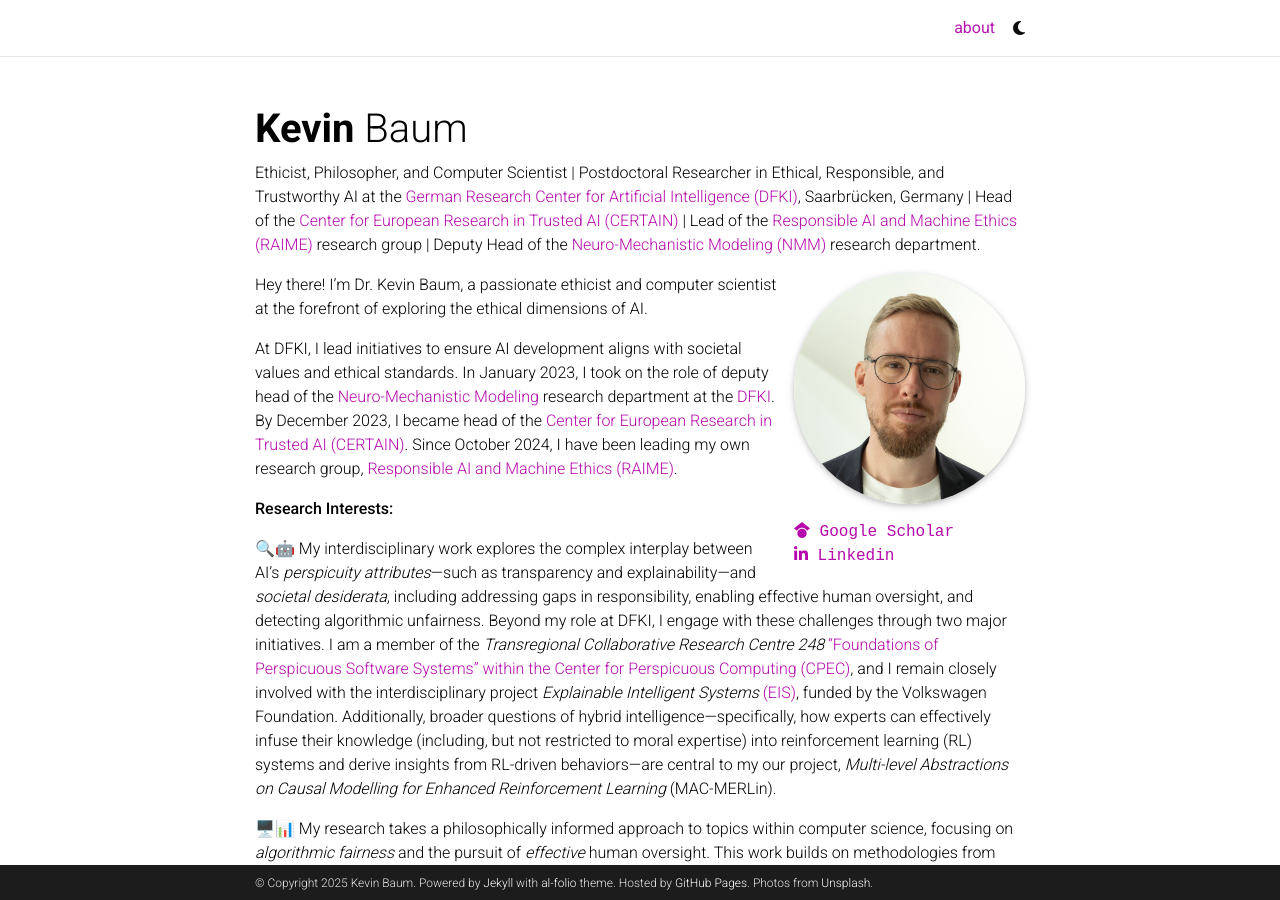
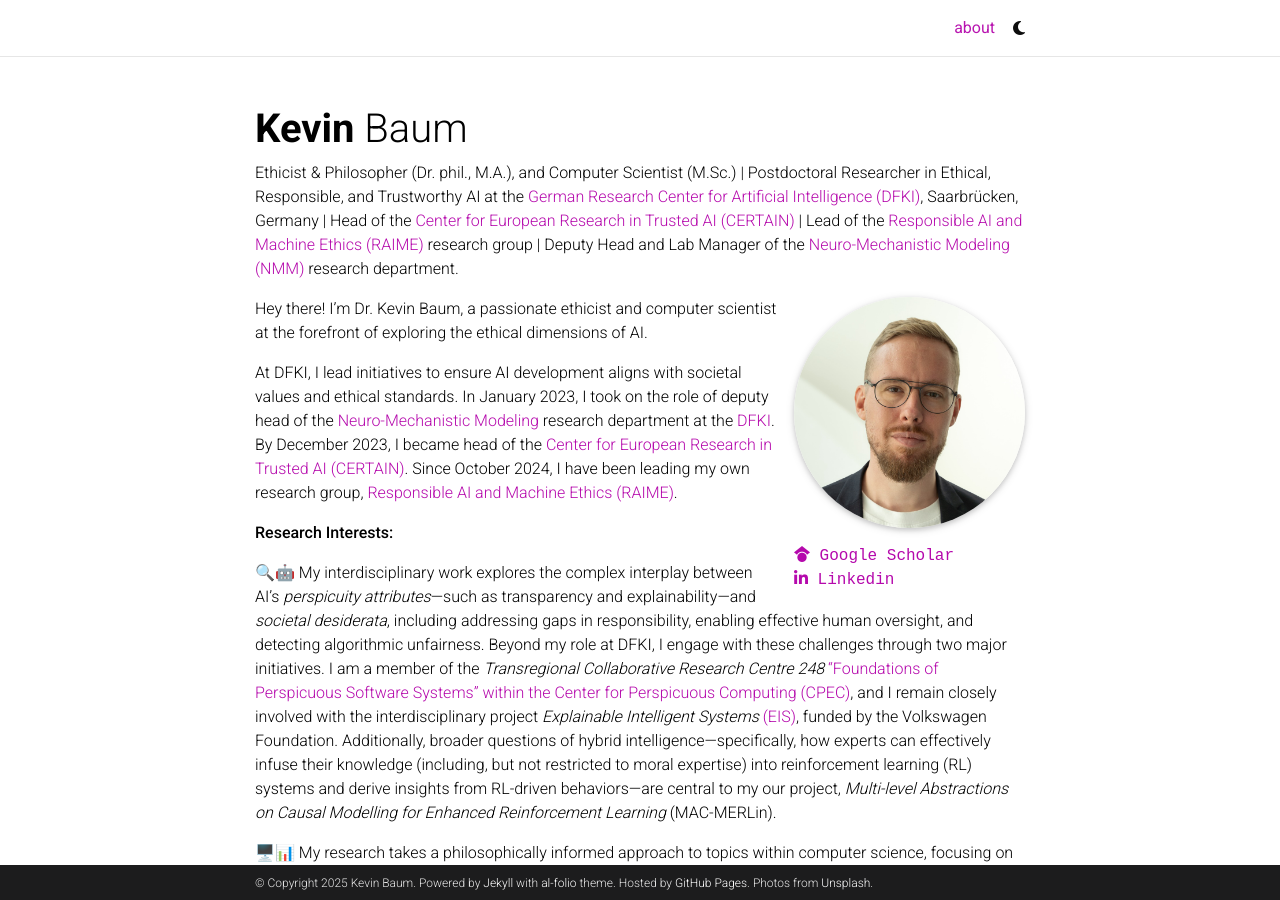
Before and after one commit to kcarbor/kcarbor.github.io, a Jekyll site: the page built from _pages/about.md, in a window 1280 px wide and 900 px high. Built offline with Jekyll 4.4.1, drawn with Linux system fonts in a browser that asks for light colours; nearby versions of some CDN libraries; full-size pictures stand in for the smaller copies a plugin makes; comment, search, counter and statistics services are not loaded; a style sheet for code colours, icons or effects is not loaded.

Commit message:
Update about.md

```diff
--- a/_pages/about.md
+++ b/_pages/about.md
@@ -2,7 +2,7 @@
 layout: about
 title: about
 permalink: /
-subtitle:  Ethicist, Philosopher, and Computer Scientist | Postdoctoral Researcher in Ethical, Responsible, and Trustworthy AI at the <a href='https://www.dfki.de'>German Research Center for Artificial Intelligence (DFKI)</a>, Saarbrücken, Germany | Head of the <a href='https://certain.dfki.de'>Center for European Research in Trusted AI (CERTAIN)</a> | Lead of the <a href='https://dfki.de/en/web/research/research-departments/neuro-mechanistic-modeling/raime'>Responsible AI and Machine Ethics (RAIME)</a> research group | Deputy Head of the <a href='https://www.dfki.de/nmm'>Neuro-Mechanistic Modeling (NMM)</a> research department.
+subtitle:  Ethicist & Philosopher (Dr. phil., M.A.), and Computer Scientist (M.Sc.) | Postdoctoral Researcher in Ethical, Responsible, and Trustworthy AI at the <a href='https://www.dfki.de'>German Research Center for Artificial Intelligence (DFKI)</a>, Saarbrücken, Germany | Head of the <a href='https://certain.dfki.de'>Center for European Research in Trusted AI (CERTAIN)</a> | Lead of the <a href='https://dfki.de/en/web/research/research-departments/neuro-mechanistic-modeling/raime'>Responsible AI and Machine Ethics (RAIME)</a> research group | Deputy Head and Lab Manager of the <a href='https://www.dfki.de/nmm'>Neuro-Mechanistic Modeling (NMM)</a> research department.
 
 #head of the <a href='https://certain.dfki.de'>Center for European Research in Trusted AI (CERTAIN)</a> and deputy head at the reserach department for <a href='https://www.dfki.de/nmm'>Neuro-Mechanistic Modeling (NMM)</a> at <a href='https://www.dfki.de/web'>German Research Center for Artificial Intelligence (DFKI)</a>. Saarbrücken. Germany.
 
```
